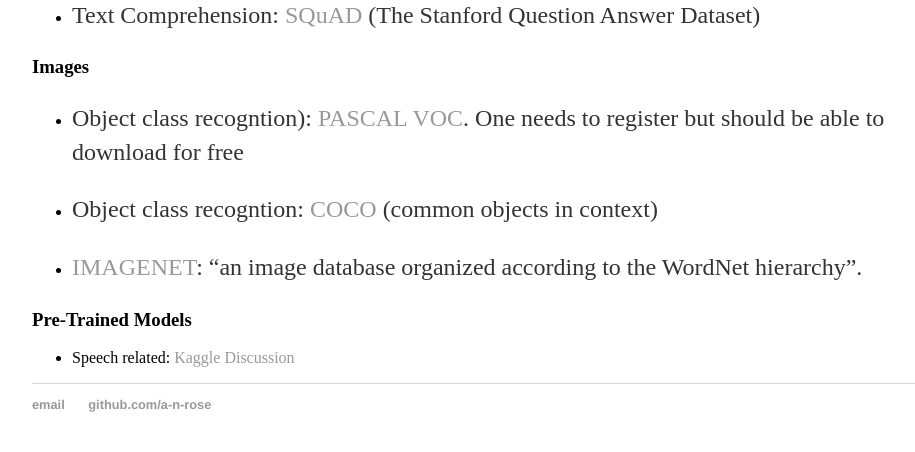
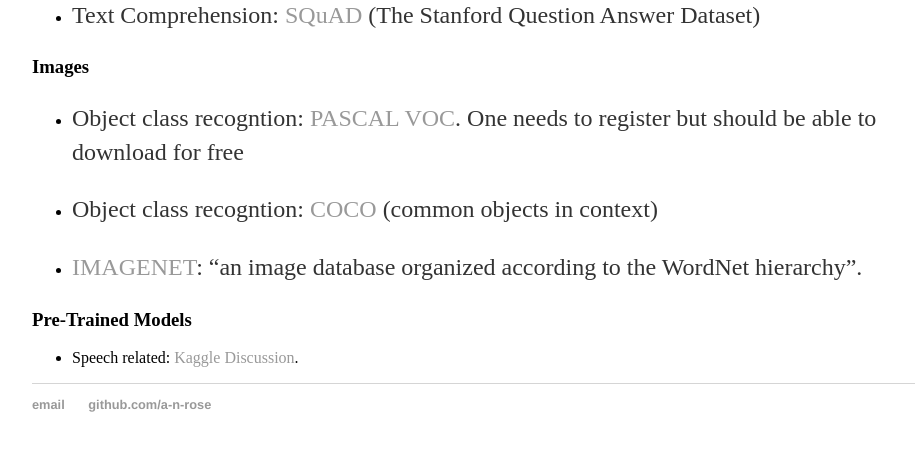
Before and after one commit to a-n-rose/a-n-rose.github.io, a Jekyll site: the page built from _posts/2019-01-06-resources-publicly-available-speech-databases.md, in a window 1280 px wide. Shown: the part 1658-2110 px from the top of the page, without its empty margins (160-1075 px from the left). Built offline with Jekyll 4.4.1, drawn with Linux system fonts in a browser that asks for light colours.

Commit message:
typo fixes

```diff
--- a/_posts/2019-01-06-resources-publicly-available-speech-databases.md
+++ b/_posts/2019-01-06-resources-publicly-available-speech-databases.md
@@ -52,7 +52,7 @@
 
 ### Images
 
-* Object class recogntion): <a href="http://host.robots.ox.ac.uk/pascal/VOC/">PASCAL VOC</a>. One needs to register but should be able to download for free
+* Object class recogntion: <a href="http://host.robots.ox.ac.uk/pascal/VOC/">PASCAL VOC</a>. One needs to register but should be able to download for free
 
 * Object class recogntion: <a href="http://cocodataset.org/#download">COCO</a> (common objects in context)
 
@@ -60,4 +60,4 @@
 
 ### Pre-Trained Models
 
-* Speech related: <a href="https://www.kaggle.com/c/tensorflow-speech-recognition-challenge/discussion/43576">Kaggle Discussion</a>
+* Speech related: <a href="https://www.kaggle.com/c/tensorflow-speech-recognition-challenge/discussion/43576">Kaggle Discussion</a>.
```
